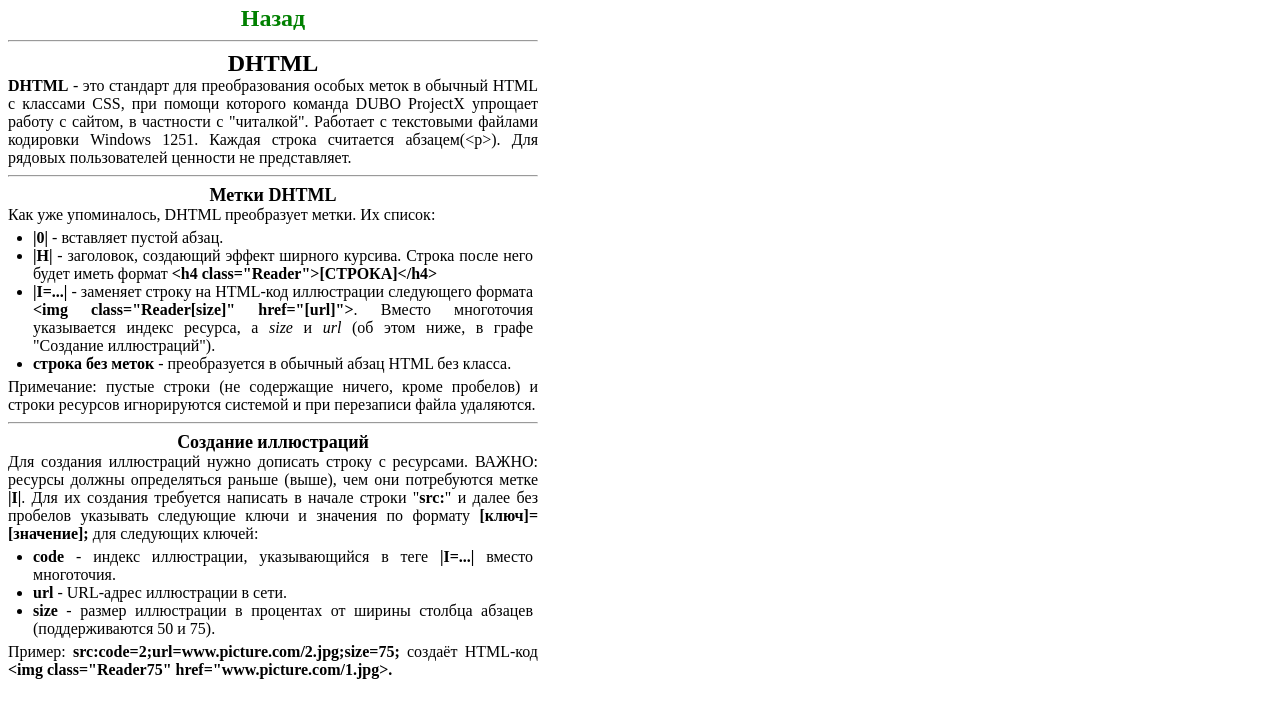
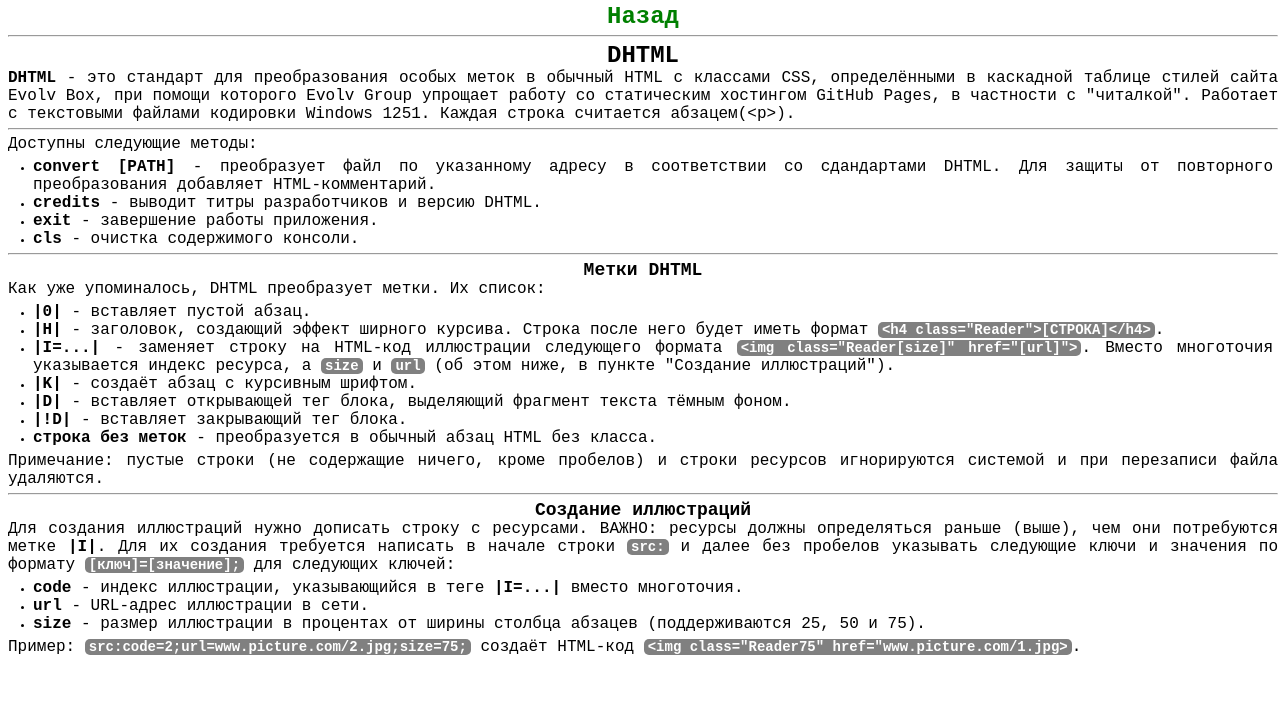
Before and after one commit to DUBos-Update-Server/DUBos-Update-Server.github.io, a plain HTML site: page Manual/DHTML.html in a window 1280 px wide. Drawn offline with Linux system fonts and the light colour scheme.

Commit message:
DHTML 1.1.2

```diff
--- a/Manual/DHTML.html
+++ b/Manual/DHTML.html
@@ -11,24 +11,35 @@
     <a class="Navigation" href="../Manual.html"><p class="Navigation">Назад</p></a>
     <hr>
     <h1 class="WhiteMatterDesign">DHTML</h1>
-    <p class="WhiteMatterDesign"><b>DHTML</b> - это стандарт для преобразования особых меток в обычный HTML с классами CSS, при помощи которого команда DUBO ProjectX упрощает работу с сайтом, в частности с "читалкой". Работает с текстовыми файлами кодировки Windows 1251. Каждая строка считается абзацем(&lt;p&gt;). Для рядовых пользователей ценности не представляет.</p>
+    <p class="WhiteMatterDesign"><b>DHTML</b> - это стандарт для преобразования особых меток в обычный HTML с классами CSS, определёнными в каскадной таблице стилей сайта Evolv Box, при помощи которого Evolv Group упрощает работу со статическим хостингом GitHub Pages, в частности с "читалкой". Работает с текстовыми файлами кодировки Windows 1251. Каждая строка считается абзацем(&lt;p&gt;).</p>
+    <hr>
+    <p class="WhiteMatterDesign">Доступны следующие методы:</p>
+    <ul class="WhiteMatterDesign">
+        <li class="WhiteMatterDesign"><p class="WhiteMatterDesign"><b>convert [PATH]</b> - преобразует файл по указанному адресу в соответствии со сдандартами DHTML. Для защиты от повторного преобразования добавляет HTML-комментарий.</p></li>
+        <li class="WhiteMatterDesign"><p class="WhiteMatterDesign"><b>credits</b> - выводит титры разработчиков и версию DHTML.</p></li>
+        <li class="WhiteMatterDesign"><p class="WhiteMatterDesign"><b>exit</b> - завершение работы приложения.</p></li>
+        <li class="WhiteMatterDesign"><p class="WhiteMatterDesign"><b>cls</b> - очистка содержимого консоли.</p></li>
+    </ul>
     <hr>
     <h2 class="WhiteMatterDesign">Метки DHTML</h2>
     <p class="WhiteMatterDesign">Как уже упоминалось, DHTML преобразует метки. Их список:</p>
     <ul class="WhiteMatterDesign">
         <li class="WhiteMatterDesign"><p class="WhiteMatterDesign"><b>|0|</b> - вставляет пустой абзац.</p></li>
-        <li class="WhiteMatterDesign"><p class="WhiteMatterDesign"><b>|H|</b> - заголовок, создающий эффект ширного курсива. Строка после него будет иметь формат <b>&lt;h4 class="Reader">[СТРОКА]&lt;/h4&gt;</b></p></li>
-        <li class="WhiteMatterDesign"><p class="WhiteMatterDesign"><b>|I=...|</b> - заменяет строку на HTML-код иллюстрации следующего формата <b>&lt;img class="Reader[size]" href="[url]"&gt;</b>. Вместо многоточия указывается индекс ресурса, а <i>size</i> и <i>url</i> (об этом ниже, в графе "Создание иллюстраций").</p></li>
+        <li class="WhiteMatterDesign"><p class="WhiteMatterDesign"><b>|H|</b> - заголовок, создающий эффект ширного курсива. Строка после него будет иметь формат <span class="Example">&lt;h4 class="Reader">[СТРОКА]&lt;/h4&gt;</span>.</p></li>
+        <li class="WhiteMatterDesign"><p class="WhiteMatterDesign"><b>|I=...|</b> - заменяет строку на HTML-код иллюстрации следующего формата <span class="Example">&lt;img class="Reader[size]" href="[url]"&gt;</span>. Вместо многоточия указывается индекс ресурса, а <span class="Example">size</span> и <span class="Example">url</span> (об этом ниже, в пункте "Создание иллюстраций").</p></li>
+        <li class="WhiteMatterDesign"><p class="WhiteMatterDesign"><b>|K|</b> - создаёт абзац с курсивным шрифтом.</p></li>
+        <li class="WhiteMatterDesign"><p class="WhiteMatterDesign"><b>|D|</b> - вставляет открывающей тег блока, выделяющий фрагмент текста тёмным фоном.</p></li>
+        <li class="WhiteMatterDesign"><p class="WhiteMatterDesign"><b>|!D|</b> - вставляет закрывающий тег блока.</p></li>
         <li class="WhiteMatterDesign"><p class="WhiteMatterDesign"><b>строка без меток</b> - преобразуется в обычный абзац HTML без класса.</p></li>
     </ul>
     <p class="WhiteMatterDesign">Примечание: пустые строки (не содержащие ничего, кроме пробелов) и строки ресурсов игнорируются системой и при перезаписи файла удаляются.</p>
     <hr>
     <h2 class="WhiteMatterDesign">Создание иллюстраций</h2>
-    <p class="WhiteMatterDesign">Для создания иллюстраций нужно дописать строку с ресурсами. ВАЖНО: ресурсы должны определяться раньше (выше), чем они потребуются метке <b>|I|</b>. Для их создания требуется написать в начале строки "<b>src:</b>" и далее без пробелов указывать следующие ключи и значения по формату <b>[ключ]=[значение];</b> для следующих ключей:</p>
+    <p class="WhiteMatterDesign">Для создания иллюстраций нужно дописать строку с ресурсами. ВАЖНО: ресурсы должны определяться раньше (выше), чем они потребуются метке <b>|I|</b>. Для их создания требуется написать в начале строки <span class="Example">src:</span> и далее без пробелов указывать следующие ключи и значения по формату <span class="Example">[ключ]=[значение];</span> для следующих ключей:</p>
     <ul class="WhiteMatterDesign">
         <li class="WhiteMatterDesign"><p class="WhiteMatterDesign"><b>code</b> - индекс иллюстрации, указывающийся в теге <b>|I=...|</b> вместо многоточия.</p></li>
         <li class="WhiteMatterDesign"><p class="WhiteMatterDesign"><b>url</b> - URL-адрес иллюстрации в сети.</p></li>
-        <li class="WhiteMatterDesign"><p class="WhiteMatterDesign"><b>size</b> - размер иллюстрации в процентах от ширины столбца абзацев (поддерживаются 50 и 75).</p></li>
+        <li class="WhiteMatterDesign"><p class="WhiteMatterDesign"><b>size</b> - размер иллюстрации в процентах от ширины столбца абзацев (поддерживаются 25, 50 и 75).</p></li>
     </ul>
-    <p class="WhiteMatterDesign">Пример: <b>src:code=2;url=www.picture.com/2.jpg;size=75;</b> создаёт HTML-код <b>&lt;img class="Reader75" href="www.picture.com/1.jpg>.</b></p>
+    <p class="WhiteMatterDesign">Пример: <span class="Example">src:code=2;url=www.picture.com/2.jpg;size=75;</span> создаёт HTML-код <span class="Example">&lt;img class="Reader75" href="www.picture.com/1.jpg></span>.</p>
 </body>
--- a/Style.css
+++ b/Style.css
@@ -3,8 +3,9 @@
 
 body.WhiteMatterDesign {
     background-color: white;
-    width: 530px;
-    margin-top: 5px;
+    width: calc(100% - 10px);
+    font-family: monospace;
+    font-size: 10px;
 }
 
 h1.WhiteMatterDesign {
@@ -30,6 +31,18 @@ p.WhiteMatterDesign {
     font-size: 16px;
     cursor: default;
     margin: 0;
+}
+
+span.Example {
+    background-color: grey;
+    color: white;
+    border-radius: 5px;
+    padding-left: 4px;
+    padding-right: 4px;
+    padding-top: -4px;
+    padding-bottom: -4px;
+    font-size: 14px;
+    font-weight: bold;
 }
 
 ul.WhiteMatterDesign {
@@ -58,6 +71,7 @@ p.Navigation {
     font-size: 24px;
     text-align: center;
     margin: 0;
+    margin-top: -5px;
     font-weight: bold;
 }
 
```
Also changed, not shown: Manual.html (+3 -3 lines), Manual/EasyCryptor.html (+6 -5 lines), Manual/Evolv Sunrise.html (renamed from Manual/DUBO Console.html, +3 -3 lines), Access.txt (deleted), Declaration.txt, Repositories/DHTML/Changelog.txt, Repositories/Jota Browser/Bookmarks.txt (added), 1 other file.
